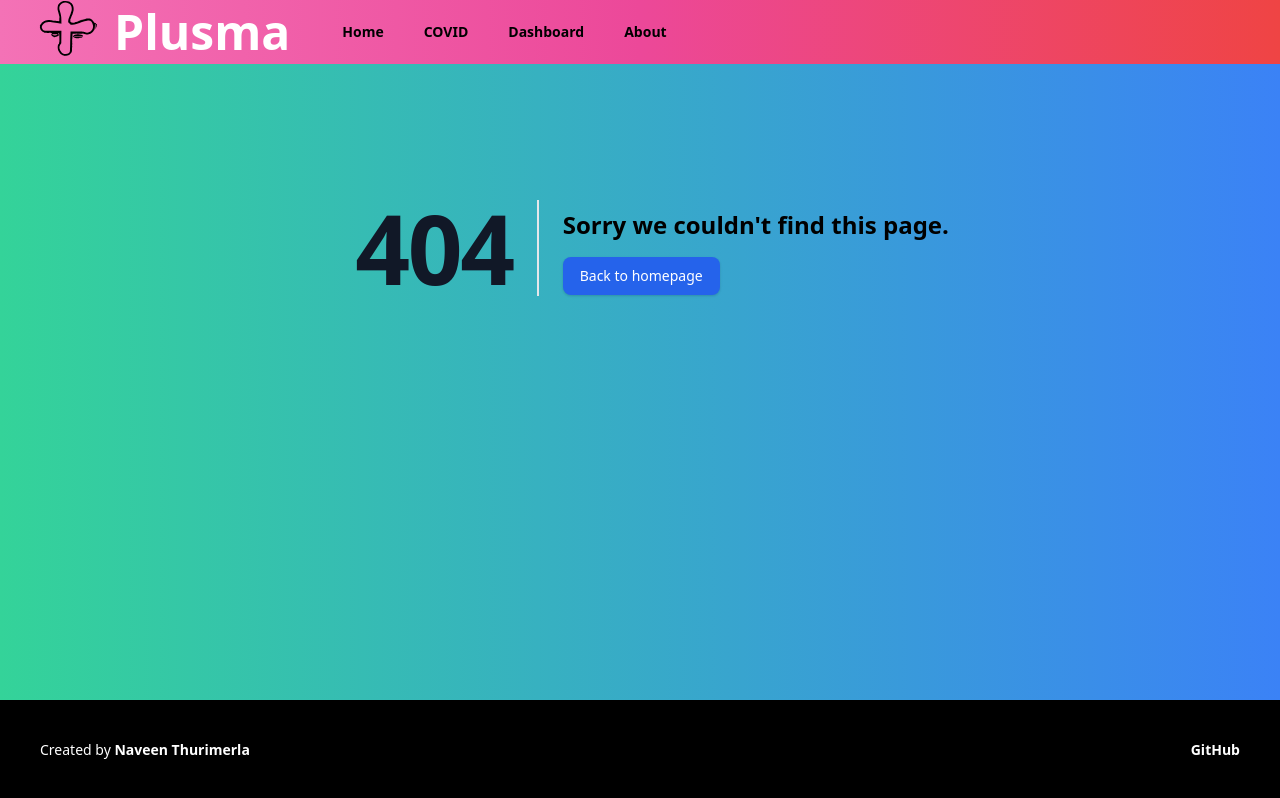
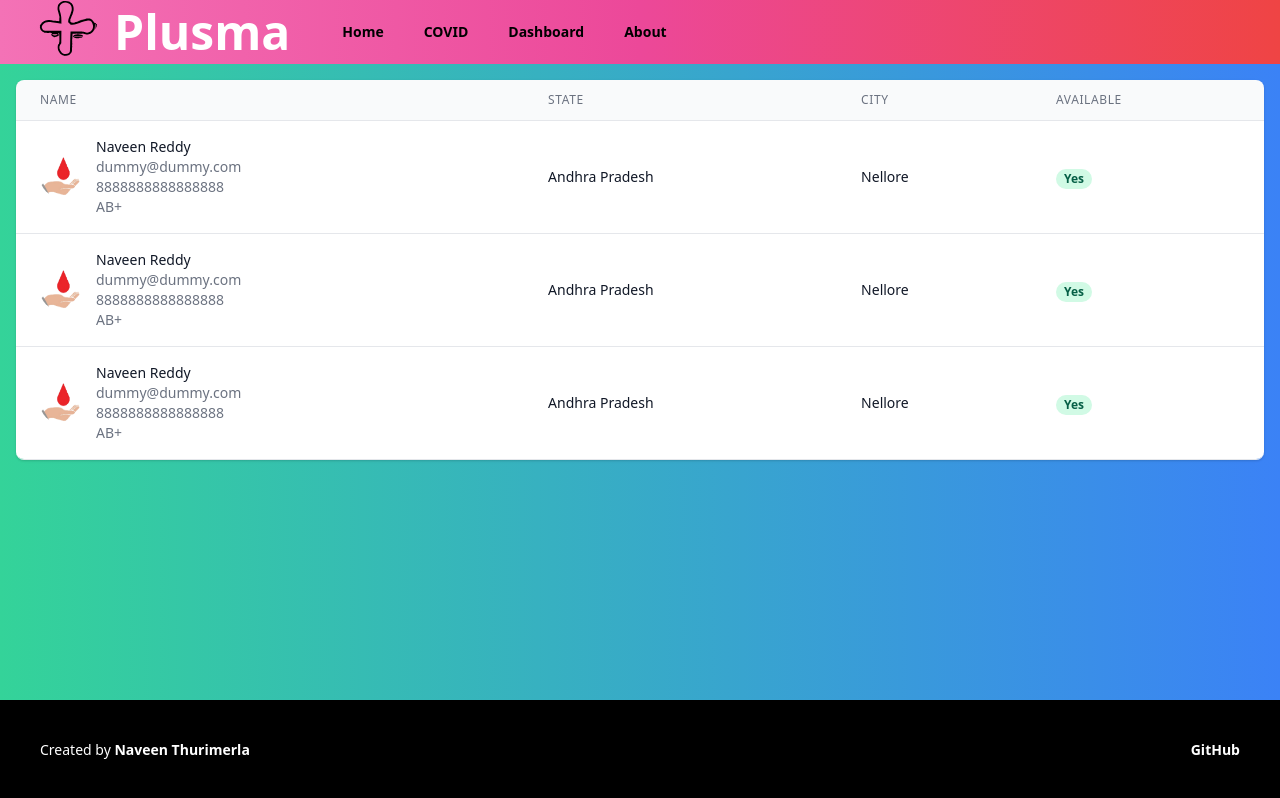
Before and after one commit to nawinto99/plusma-app, a Next.js app: page /bloodseeker in a window 1280 px wide. Before the commit this address had no page. Built offline with nearby package versions, Linux system fonts and the light colour scheme.

Commit message:
add bloodseeker

```diff
--- a/pages/blood.js
+++ b/pages/blood.js
@@ -5,7 +5,7 @@
   return data ? data.blood_donor_entries.data.reverse() : []
 }
 
-export default function Hero(props) {
+export default function BloodDonor(props) {
   const { data, errorMessage } = useBloodDonorEntries()
   const [BloodDonorEntries, setBloodDonorEntries] = useState([])
   const [firstName, setfirstName] = useState('')
@@ -138,7 +138,7 @@
                           htmlFor="last_name"
                           className="block text-sm font-medium text-gray-700"
                         >
-                          Last Lame
+                          Last Name
                         </label>
                         <input
                           type="text"
@@ -151,7 +151,7 @@
                         />
                       </div>
 
-                      <div className="col-span-6 sm:col-span-3 lg:col-span-3">
+                      <div className="col-span-6 sm:col-span-3 lg:col-span-6">
                         <label
                           htmlFor="blood_group"
                           className="block text-sm font-medium text-gray-700"
@@ -166,6 +166,7 @@
                           value={bloodGroup}
                           className="mt-1 focus:ring-indigo-500 focus:border-indigo-500 block w-full shadow-sm sm:text-sm border-gray-300 rounded-md"
                         >
+                          <option></option>
                           <option> O+ </option>
                           <option> O- </option>
                           <option> A+ </option>
@@ -225,6 +226,7 @@
                           value={state}
                           className="mt-1 focus:ring-indigo-500 focus:border-indigo-500 block w-full shadow-sm sm:text-sm border-gray-300 rounded-md"
                         >
+                          <option></option>
                           <option> Andaman and Nicobar Islands</option>
                           <option> Andhra Pradesh </option>
                           <option> Arunachal Pradesh </option>
@@ -282,7 +284,7 @@
                   <div className="px-4 py-3 bg-white text-center sm:px-6">
                     <button
                       type="submit"
-                      className="inline-flex justify-center py-2 px-4 border border-transparent shadow-sm text-sm font-medium rounded-md text-white bg-green-600 hover:bg-pink-700 focus:outline-none focus:ring-2 focus:ring-offset-2 focus:ring-pink-500"
+                      className="inline-flex justify-center py-2 px-12 border border-transparent shadow-sm text-sm font-medium rounded-md text-white bg-green-600 hover:bg-blue-700 focus:outline-none focus:ring-2 focus:ring-offset-2 focus:ring-blue-500"
                     >
                       Save
                     </button>
--- /dev/null
+++ b/pages/bloodseeker.js
@@ -0,0 +1,158 @@
+const blood_donors = [
+  {
+    first_name: 'Naveen',
+    last_name: 'Reddy',
+    blood_group: 'AB+',
+    email_id: 'dummy@dummy.com',
+    mobile_no: '8888888888888888',
+    state: 'Andhra Pradesh',
+    city: 'Nellore',
+    image:'/img/blooddonor.png'
+  },
+  // More people...
+]
+
+export default function BloodSeeker() {
+  return (
+    <div className="flex flex-col">
+      <div className="-my-2 overflow-x-auto sm:-mx-6 lg:-mx-8">
+        <div className="py-2 align-middle inline-block min-w-full sm:px-6 lg:px-8">
+          <div className="shadow overflow-hidden border-b border-gray-200 sm:rounded-lg">
+            <table className="min-w-full divide-y divide-gray-200">
+              <thead className="bg-gray-50">
+                <tr>
+                  <th
+                    scope="col"
+                    className="px-6 py-3 text-left text-xs font-medium text-gray-500 uppercase tracking-wider"
+                  >
+                    Name
+                  </th>
+                  <th
+                    scope="col"
+                    className="px-6 py-3 text-left text-xs font-medium text-gray-500 uppercase tracking-wider"
+                  >
+                    State
+                  </th>
+                  <th
+                    scope="col"
+                    className="px-6 py-3 text-left text-xs font-medium text-gray-500 uppercase tracking-wider"
+                  >
+                    City
+                  </th>
+                  <th
+                    scope="col"
+                    className="px-6 py-3 text-left text-xs font-medium text-gray-500 uppercase tracking-wider"
+                  >
+                    Available
+                  </th>
+                </tr>
+              </thead>
+              <tbody className="bg-white divide-y divide-gray-200">
+                {blood_donors.map((blood_donors) => (
+                  <tr key={blood_donors.email_id}>
+                    <td className="px-6 py-4 whitespace-nowrap">
+                      <div className="flex items-center">
+                        <div className="flex-shrink-0 h-10 w-10">
+                          <img className="h-10 w-10 rounded-full" src={blood_donors.image} alt="" />
+                        </div>
+                        <div className="ml-4">
+                          <div className="text-sm font-medium text-gray-900">
+                            {blood_donors.first_name + ' ' + blood_donors.last_name}
+                          </div>
+                          <div className="text-sm text-gray-500">{blood_donors.email_id}</div>
+                          <div className="text-sm text-gray-500">{blood_donors.mobile_no}</div>
+                          <div className="text-sm text-gray-500">{blood_donors.blood_group}</div>
+                        </div>
+                      </div>
+                    </td>
+                    <td className="px-6 py-4 whitespace-nowrap">
+                      <div className="text-sm text-gray-900">{blood_donors.state}</div>
+                    </td>
+                    <td className="px-6 py-4 whitespace-nowrap">
+                      <div className="text-sm text-gray-900">{blood_donors.city}</div>
+                    </td>
+                    <td className="px-6 py-4 whitespace-nowrap">
+                      <span className="px-2 inline-flex text-xs leading-5 font-semibold rounded-full bg-green-100 text-green-800">
+                        Yes
+                      </span>
+                    </td>
+                  </tr>
+                ))}
+              </tbody>
+
+              <tbody className="bg-white divide-y divide-gray-200">
+                {blood_donors.map((blood_donors) => (
+                  <tr key={blood_donors.email_id}>
+                    <td className="px-6 py-4 whitespace-nowrap">
+                      <div className="flex items-center">
+                        <div className="flex-shrink-0 h-10 w-10">
+                          <img className="h-10 w-10 rounded-full" src={blood_donors.image} alt="" />
+                        </div>
+                        <div className="ml-4">
+                          <div className="text-sm font-medium text-gray-900">
+                            {blood_donors.first_name + ' ' + blood_donors.last_name}
+                          </div>
+                          <div className="text-sm text-gray-500">{blood_donors.email_id}</div>
+                          <div className="text-sm text-gray-500">{blood_donors.mobile_no}</div>
+                          <div className="text-sm text-gray-500">{blood_donors.blood_group}</div>
+                        </div>
+                      </div>
+                    </td>
+                    <td className="px-6 py-4 whitespace-nowrap">
+                      <div className="text-sm text-gray-900">{blood_donors.state}</div>
+                    </td>
+                    <td className="px-6 py-4 whitespace-nowrap">
+                      <div className="text-sm text-gray-900">{blood_donors.city}</div>
+                    </td>
+                    <td className="px-6 py-4 whitespace-nowrap">
+                      <span className="px-2 inline-flex text-xs leading-5 font-semibold rounded-full bg-green-100 text-green-800">
+                        Yes
+                      </span>
+                    </td>
+                  </tr>
+                ))}
+              </tbody>
+
+              <tbody className="bg-white divide-y divide-gray-200">
+                {blood_donors.map((blood_donors) => (
+                  <tr key={blood_donors.email_id}>
+                    <td className="px-6 py-4 whitespace-nowrap">
+                      <div className="flex items-center">
+                        <div className="flex-shrink-0 h-10 w-10">
+                          <img className="h-10 w-10 rounded-full" src={blood_donors.image} alt="" />
+                        </div>
+                        <div className="ml-4">
+                          <div className="text-sm font-medium text-gray-900">
+                            {blood_donors.first_name + ' ' + blood_donors.last_name}
+                          </div>
+                          <div className="text-sm text-gray-500">{blood_donors.email_id}</div>
+                          <div className="text-sm text-gray-500">{blood_donors.mobile_no}</div>
+                          <div className="text-sm text-gray-500">{blood_donors.blood_group}</div>
+                        </div>
+                      </div>
+                    </td>
+                    <td className="px-6 py-4 whitespace-nowrap">
+                      <div className="text-sm text-gray-900">{blood_donors.state}</div>
+                    </td>
+                    <td className="px-6 py-4 whitespace-nowrap">
+                      <div className="text-sm text-gray-900">{blood_donors.city}</div>
+                    </td>
+                    <td className="px-6 py-4 whitespace-nowrap">
+                      <span className="px-2 inline-flex text-xs leading-5 font-semibold rounded-full bg-green-100 text-green-800">
+                        Yes
+                      </span>
+                    </td>
+                  </tr>
+                ))}
+              </tbody>
+
+
+
+
+            </table>
+          </div>
+        </div>
+      </div>
+    </div>
+  )
+}
```
Also changed, not shown: public/img/blooddonor.png (added).
